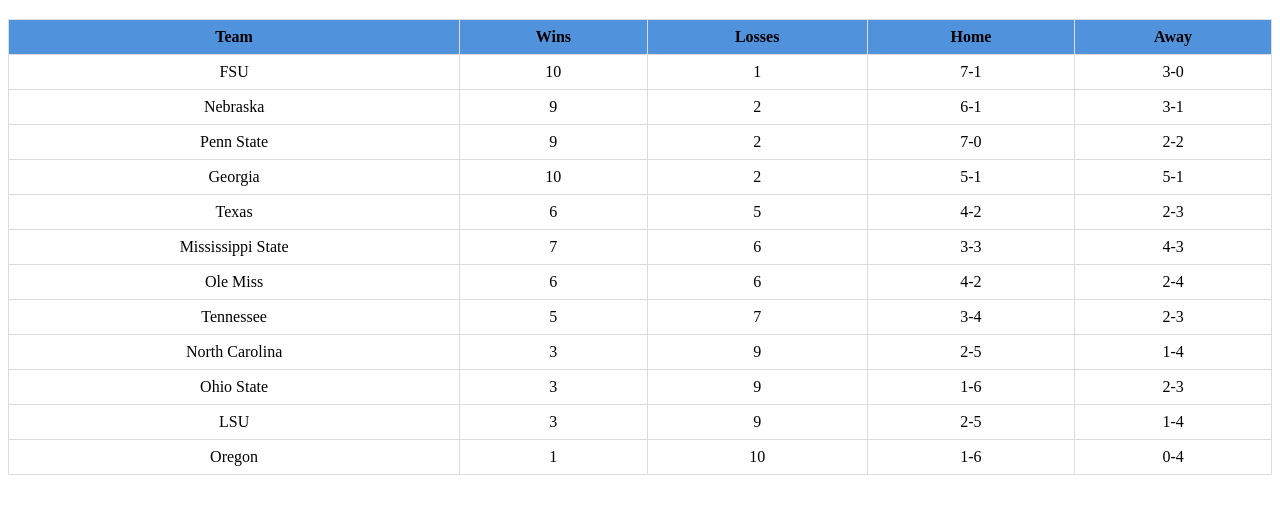
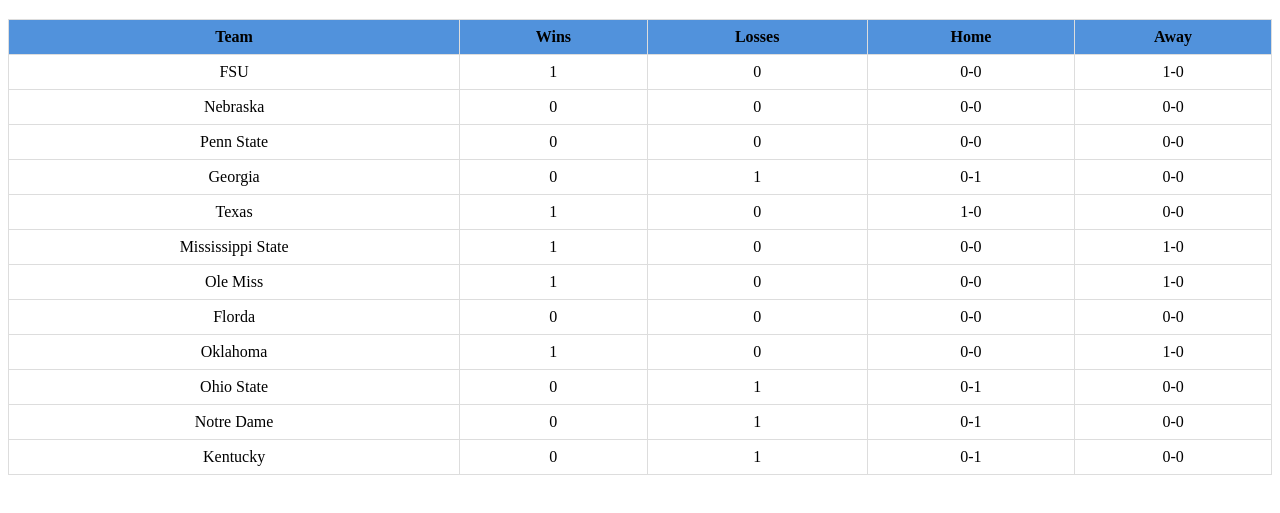
Before and after one commit to boynamedjack47/SEC2.0, a plain HTML site: page standings.html in a window 1280 px wide. Shown: the part 87-600 px from the top of the page. Drawn offline with Linux system fonts and the light colour scheme.

Commit message:
updated standings

```diff
--- a/standings.html
+++ b/standings.html
@@ -37,87 +37,87 @@
         <tbody>
             <tr>
                 <td>FSU</td>
-                <td>10</td>
                 <td>1</td>
-                <td>7-1</td>
-                <td>3-0</td>
+                <td>0</td>
+                <td>0-0</td>
+                <td>1-0</td>
             </tr>
             <tr>
                 <td>Nebraska</td>
-                <td>9</td>
-                <td>2</td>
-                <td>6-1</td>
-                <td>3-1</td>
+                <td>0</td>
+                <td>0</td>
+                <td>0-0</td>
+                <td>0-0</td>
             </tr>
             <tr>
                 <td>Penn State</td>
-                <td>9</td>
-                <td>2</td>
-                <td>7-0</td>
-                <td>2-2</td>
+                <td>0</td>
+                <td>0</td>
+                <td>0-0</td>
+                <td>0-0</td>
             </tr>
             <tr>
                 <td>Georgia</td>
-                <td>10</td>
-                <td>2</td>
-                <td>5-1</td>
-                <td>5-1</td>
+                <td>0</td>
+                <td>1</td>
+                <td>0-1</td>
+                <td>0-0</td>
             </tr>
             <tr>
                 <td>Texas</td>
-                <td>6</td>
-                <td>5</td>
-                <td>4-2</td>
-                <td>2-3</td>
+                <td>1</td>
+                <td>0</td>
+                <td>1-0</td>
+                <td>0-0</td>
             </tr>
             <tr>
                 <td>Mississippi State</td>
-                <td>7</td>
-                <td>6</td>
-                <td>3-3</td>
-                <td>4-3</td>
+                <td>1</td>
+                <td>0</td>
+                <td>0-0</td>
+                <td>1-0</td>
             </tr>
             <tr>
                 <td>Ole Miss</td>
-                <td>6</td>
-                <td>6</td>
-                <td>4-2</td>
-                <td>2-4</td>
+                <td>1</td>
+                <td>0</td>
+                <td>0-0</td>
+                <td>1-0</td>
             </tr>
             <tr>
-                <td>Tennessee</td>
-                <td>5</td>
-                <td>7</td>
-                <td>3-4</td>
-                <td>2-3</td>
+                <td>Florda</td>
+                <td>0</td>
+                <td>0</td>
+                <td>0-0</td>
+                <td>0-0</td>
             </tr>
             <tr>
-                <td>North Carolina</td>
-                <td>3</td>
-                <td>9</td>
-                <td>2-5</td>
-                <td>1-4</td>
+                <td>Oklahoma</td>
+                <td>1</td>
+                <td>0</td>
+                <td>0-0</td>
+                <td>1-0</td>
             </tr>
             <tr>
                 <td>Ohio State</td>
-                <td>3</td>
-                <td>9</td>
-                <td>1-6</td>
-                <td>2-3</td>
+                <td>0</td>
+                <td>1</td>
+                <td>0-1</td>
+                <td>0-0</td>
             </tr>
             <tr>
-                <td>LSU</td>
-                <td>3</td>
-                <td>9</td>
-                <td>2-5</td>
-                <td>1-4</td>
+                <td>Notre Dame</td>
+                <td>0</td>
+                <td>1</td>
+                <td>0-1</td>
+                <td>0-0</td>
             </tr>
             <tr>
-                <td>Oregon</td>
+                <td>Kentucky</td>
+                <td>0</td>
                 <td>1</td>
-                <td>10</td>
-                <td>1-6</td>
-                <td>0-4</td>
+                <td>0-1</td>
+                <td>0-0</td>
             </tr>
             <!-- Add more rows here -->
         </tbody>
--- a/style.css
+++ b/style.css
@@ -27,7 +27,7 @@ width: 50px;
 /* Style for the overall teams container */
 .teams {
     background-color: #53607d;
-    width: 200px; /* Adjust as needed */
+    width: 250px; /* Adjust as needed */
     border: 1px solid #000; /* Add thickness and color to border */
     border-radius: 8px;
     padding: 15px;
@@ -85,6 +85,10 @@ width: 50px;
     margin: 0; /* Removes any default margin */
 }
 
+.navbar {
+    padding: 10px 15px;
+}
+
 .seclogo {
     padding-top: 10px;
     transform: scale(2); /* Scales the element to 50% of its original size */
```
Also changed, not shown: schedule.html (added, +11 -0 lines), images/fsubanner.png (added), 1 other file.
